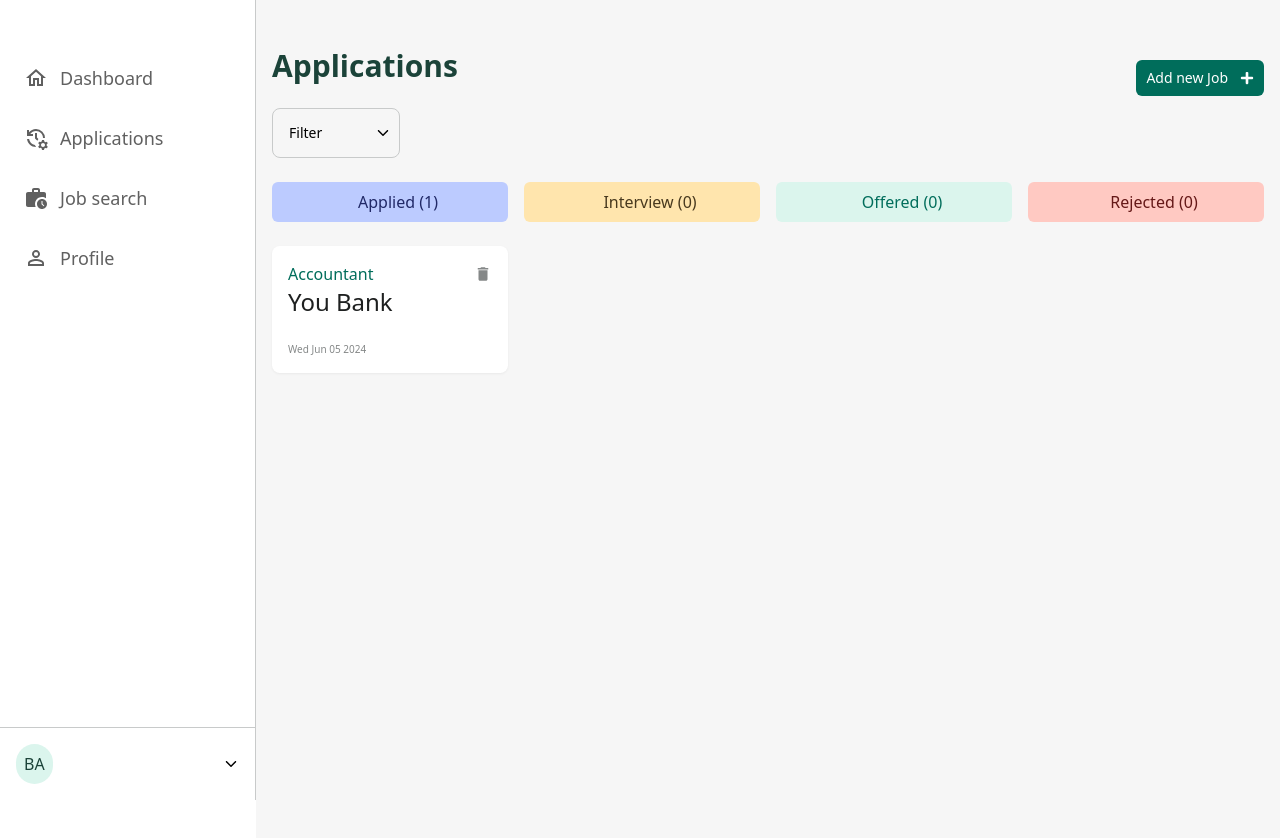
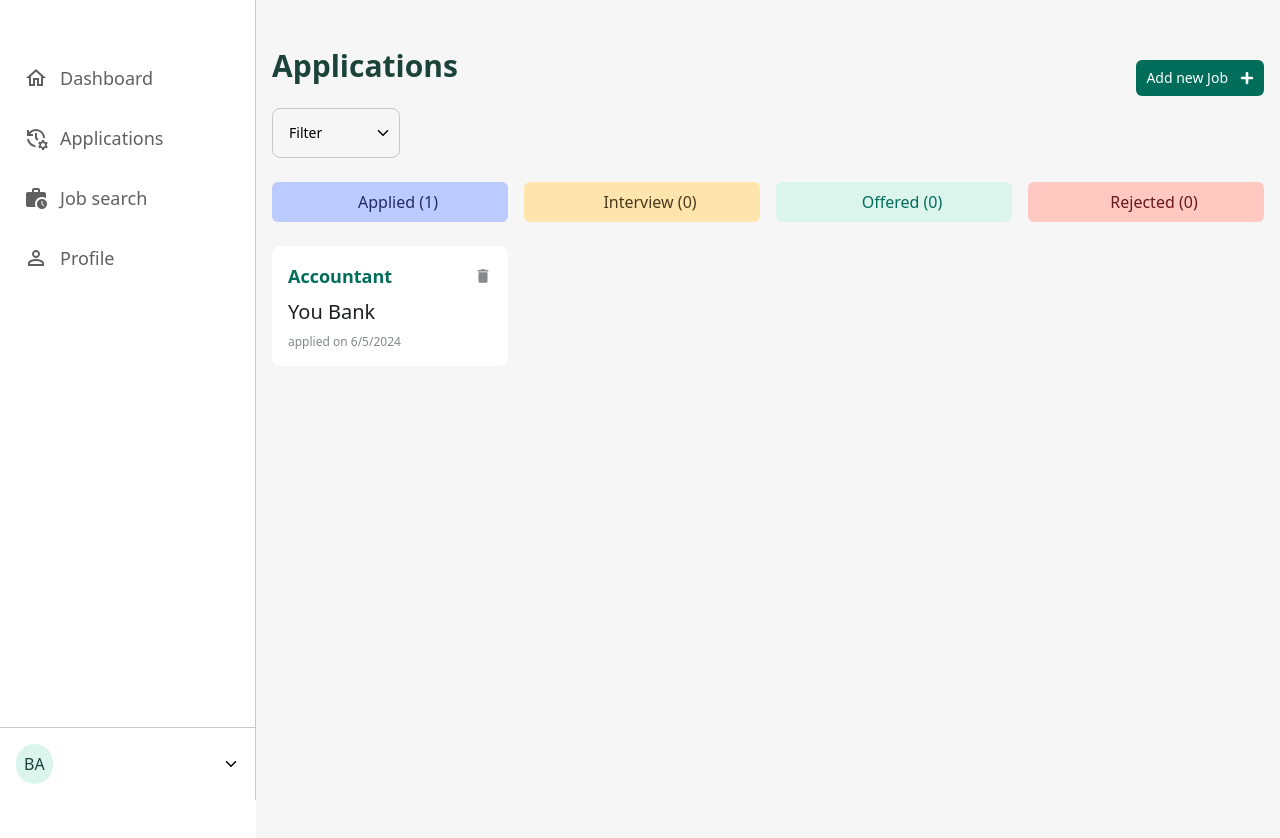
Before and after one commit to kolekarom/get-job, a React (Vite) app: page /dashboard/applications in a window 1280 px wide. Shown: the top 838 px of the page. Built offline with nearby package versions, Linux system fonts and the light colour scheme.

Commit message:
update settings page

```diff
--- a/src/Pages/Applications.jsx
+++ b/src/Pages/Applications.jsx
@@ -38,7 +38,6 @@ const Applications = () => {
   const handleAddJob = (newJob) => {
     const updatedJobs = [...jobs, newJob];
     setJobs(updatedJobs);
-    localStorage.setItem("jobs", JSON.stringify(updatedJobs));
   };
 
   const handleEditJob = (updatedJob) => {
@@ -64,6 +63,11 @@ const Applications = () => {
     localStorage.setItem("jobs", JSON.stringify(jobs));
   }, [jobs]);
 
+  const handleDeleteJob = (jobToDelete) => {
+    const updatedJobs = jobs.filter((job) => job !== jobToDelete);
+    setJobs(updatedJobs);
+    localStorage.setItem("jobs", JSON.stringify(updatedJobs));
+  };
   const statusColors = {
     applied: {
       background: "bg-blue-light",
@@ -156,21 +160,29 @@ const Applications = () => {
               .map((job, index) => (
                 <div
                   key={index}
+                  className="rounded-lg overflow-hidden bg-white mt-6 cursor-pointer hover:shadow-lg"
                   onClick={() => handleOpenEditModal(job)}
-                  className="rounded-lg drop-shadow-sm bg-white mt-6 p-4 cursor-pointer hover:drop-shadow"
                 >
+                  <div className="p-4">
                     <div className="flex justify-between items-center">
-                    <p className="text-teal">{job.jobTitle}</p>
-                    <span className="text-gray text-lg">
+                      <p className="text-teal text-lg font-semibold">
+                        {job.jobTitle}
+                      </p>
+                      <span
+                        className="text-gray text-lg cursor-pointer"
+                        onClick={() => handleDeleteJob(job)}
+                      >
                         <MdDelete />
                       </span>
                     </div>
-                  <h3 className="text-2xl mb-6 text-gray-dark">
+                    <h3 className="text-xl text-gray-dark mt-2">
                       {job.companyName}
                     </h3>
-                  <p className="text-[10px] text-gray">
-                    {new Date(job.applicationDate).toDateString()}
+                    <p className="text-xs text-gray mt-2">
+                      {job.status} on{" "}
+                      {new Date(job.applicationDate).toLocaleDateString()}
                     </p>
+                  </div>
                 </div>
               ))}
           </div>
--- a/src/Pages/Profile.jsx
+++ b/src/Pages/Profile.jsx
@@ -109,7 +109,7 @@ const Profile = () => {
           <div className="bg-white rounded-md p-4">
             <span className="flex justify-between">
               <h2 className="text-xl font-semibold mb-3 text-gray-dark">
-                Personal Information
+                Personal Details
               </h2>
               {editingPersonal ? (
                 <button
@@ -311,7 +311,7 @@ const Profile = () => {
 
             <div className="flex flex-wrap gap-3 mt-4 items-center">
               {skills.map((skill, index) => (
-                <div key={index} className="flex items-center">
+                <div key={index} className="flex items-center gap-3">
                   <input
                     type="text"
                     value={skill}
@@ -321,13 +321,13 @@ const Profile = () => {
                       setSkills(newSkills);
                     }}
                     disabled={!editingSkills}
-                    className={`bg-teal text-white rounded-full py-2 px-2.5 w-20 text-wrap flex justify-center items-center text-sm ${
+                    className={`bg-teal-light text-teal rounded-md py-2 px-2.5 text-sm ${
                       editingSkills ? "outline-none" : ""
                     }`}
                   />
                   {editingSkills && (
                     <p
-                      className="cursor-pointer text-error font-medium ml-2"
+                      className="cursor-pointer text-gray text-sm font-medium"
                       onClick={() => handleDeleteSkill(index)}
                     >
                       X
@@ -342,7 +342,7 @@ const Profile = () => {
                     value={newSkill}
                     onChange={(e) => setNewSkill(e.target.value)}
                     placeholder="New skill"
-                    className="bg-white border border-gray-light rounded-full py-2 px-2.5 w-28 text-sm outline-none"
+                    className="bg-white border border-gray-light rounded-md py-2 px-2.5 w-28 text-sm outline-none"
                   />
                   <MdAdd
                     className="cursor-pointer text-teal ml-2"
--- a/src/Pages/Settings.jsx
+++ b/src/Pages/Settings.jsx
@@ -5,11 +5,12 @@ const Settings = () => {
   const [isPasswordHidden, setPasswordHidden] = useState(true);
   const [isConfirmPasswordHidden, setConfirmPasswordHidden] = useState(true);
   return (
-    <section className="grid grid-cols-1 lg:grid-cols-2 gap-y-10 gap-x-14 h-screen">
-      <div className="max-w-2xl">
-        <h2 className="text-teal-dark text-3xl font-semibold mb-6">
+    <section className=" h-screen">
+      <div className="max-w-2xl mb-12">
+        <h2 className="text-teal-dark text-3xl font-semibold">
           Change password
         </h2>
+        <p className="text-gray mb-6">Manage your account password</p>
         <form>
           {/* Current Password */}
           <div>
@@ -153,9 +154,10 @@ const Settings = () => {
       {/* DELETE USER ACCOUNT */}
 
       <div>
-        <h2 className="text-teal-dark text-3xl font-semibold mb-6">
-          Delete Account
+        <h2 className="text-teal-dark text-3xl font-semibold">
+          Delete Account:
         </h2>
+        <p className="text-gray mb-6">Permanently delete your account.</p>
         <button
           type="submit"
           className="border border-red text-red rounded-md py-2 px-2.5 flex justify-center items-center gap-3"
```
Lines whose indentation alone changed are shown as unchanged.
